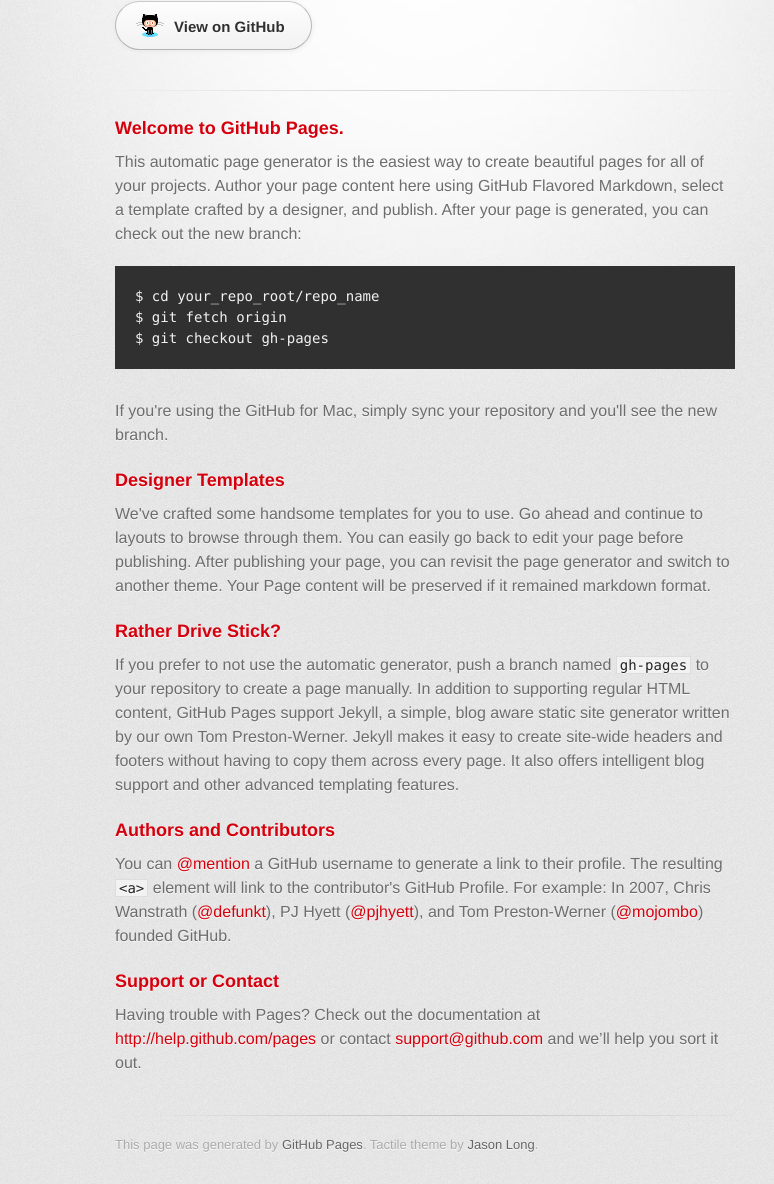
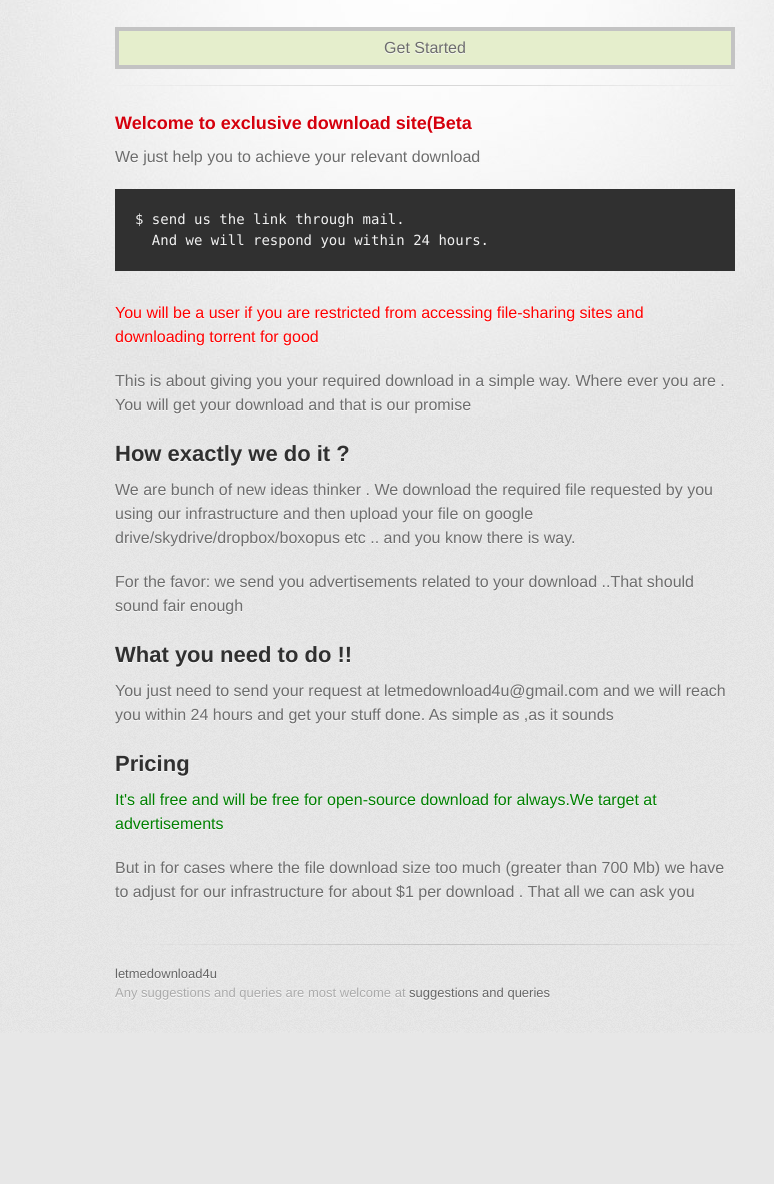
Before and after one commit to letmedownload4u/letmedownload4u.github.io, a plain HTML site: page index.html in a window 1280 px wide. Shown: the part 156-1340 px from the top of the page, without its empty margins (215-989 px from the left). After the commit the page ends 1189 px from the top, so only its background shows below. Drawn offline with nearby package versions, Linux system fonts and the light colour scheme; a web font is replaced by a local one.

Commit message:
first interface

```diff
--- a/index.html
+++ b/index.html
@@ -10,7 +10,33 @@
     <!--[if lt IE 9]>
     <script src="//html5shiv.googlecode.com/svn/trunk/html5.js"></script>
     <![endif]-->
+    <script src="http://ajax.googleapis.com/ajax/libs/jquery/1.10.2/jquery.min.js">
+</script>
+<script>
+$(document).ready(function(){
+  $("#flip").click(function(){
+    $("#panel").slideToggle("slow");
+  });
+});
+</script>
+
+<style type="text/css">
+#panel,#flip
+{
+padding:5px;
+text-align:center;
+background-color:#e5eecc;
+border:solid 4px #c3c3c3;
+}
+#panel
+{
+padding:50px;
+display:none;
+}
+</style>
+
     <title>Letmedownload4u.github.io by letmedownload4u</title>
+
   </head>
 
   <body>
@@ -18,52 +44,54 @@
       <div class="inner">
 
         <header>
-          <h1>Letmedownload4u.github.io</h1>
-          <h2>just let me download for you</h2>
+          <h1>Letmedownload4u</h1>
+          <h2>Just send your request and we <img src="images/Download.jpg" width="50" height="50"></img>for you</h2>
         </header>
 
-        <section id="downloads" class="clearfix">
-          <a href="https://github.com/letmedownload4u" id="view-on-github" class="button"><span>View on GitHub</span></a>
-        </section>
+        <div id="flip" >Get Started</div>
+       <div id="panel"><a href="mailto:letmedownload4u@gmail.com">Send your requests</a></div>
+
 
         <hr>
 
         <section id="main_content">
           <h3>
-<a name="welcome-to-github-pages" class="anchor" href="#welcome-to-github-pages"><span class="octicon octicon-link"></span></a>Welcome to GitHub Pages.</h3>
+<a name="welcome-to-exclusive download site(beta)" class="anchor" href="#welcome-to-exclusive download site"><span class="octicon octicon-link"></span></a>Welcome to exclusive download site(Beta</h3>
 
-<p>This automatic page generator is the easiest way to create beautiful pages for all of your projects. Author your page content here using GitHub Flavored Markdown, select a template crafted by a designer, and publish. After your page is generated, you can check out the new branch:</p>
+<p>We just help you to achieve your relevant download</p>
 
-<pre><code>$ cd your_repo_root/repo_name
-$ git fetch origin
-$ git checkout gh-pages
+<pre><code>$ send us the link through mail.
+  And we will respond you within 24 hours.
 </code></pre>
 
-<p>If you're using the GitHub for Mac, simply sync your repository and you'll see the new branch.</p>
+<p ><font color="red">You will be a user if you are restricted from accessing file-sharing sites and downloading torrent for good</font></p>
 
-<h3>
-<a name="designer-templates" class="anchor" href="#designer-templates"><span class="octicon octicon-link"></span></a>Designer Templates</h3>
+<h2>
+<a name="What exactly this site is about" class="anchor" href="#designer-templates"><span class="octicon octicon-link"></span></a></h2>
 
-<p>We've crafted some handsome templates for you to use. Go ahead and continue to layouts to browse through them. You can easily go back to edit your page before publishing. After publishing your page, you can revisit the page generator and switch to another theme. Your Page content will be preserved if it remained markdown format.</p>
+<p>This is about giving you your required download in a simple way. Where ever you are . You will get your download and that is our promise</p>
 
-<h3>
-<a name="rather-drive-stick" class="anchor" href="#rather-drive-stick"><span class="octicon octicon-link"></span></a>Rather Drive Stick?</h3>
+<h2>
+<a name="How exactly we do it ?" class="anchor" href="#rather-drive-stick"><span class="octicon octicon-link"></span></a>How exactly we do it ?</h2>
 
-<p>If you prefer to not use the automatic generator, push a branch named <code>gh-pages</code> to your repository to create a page manually. In addition to supporting regular HTML content, GitHub Pages support Jekyll, a simple, blog aware static site generator written by our own Tom Preston-Werner. Jekyll makes it easy to create site-wide headers and footers without having to copy them across every page. It also offers intelligent blog support and other advanced templating features.</p>
+<p>We are bunch of new ideas thinker . We download the required file requested by you using our infrastructure and then upload your file on google drive/skydrive/dropbox/boxopus etc .. and you know there is way.</p>
+<p>For the favor: we send you advertisements related to your download ..That should sound fair enough</p>
 
-<h3>
-<a name="authors-and-contributors" class="anchor" href="#authors-and-contributors"><span class="octicon octicon-link"></span></a>Authors and Contributors</h3>
+<h2>
+<a name="What you need to do !!" class="anchor" href="#authors-and-contributors"><span class="octicon octicon-link"></span></a>What you need to do !!</h2>
 
-<p>You can <a href="https://github.com/blog/821" class="user-mention">@mention</a> a GitHub username to generate a link to their profile. The resulting <code>&lt;a&gt;</code> element will link to the contributor's GitHub Profile. For example: In 2007, Chris Wanstrath (<a href="https://github.com/defunkt" class="user-mention">@defunkt</a>), PJ Hyett (<a href="https://github.com/pjhyett" class="user-mention">@pjhyett</a>), and Tom Preston-Werner (<a href="https://github.com/mojombo" class="user-mention">@mojombo</a>) founded GitHub.</p>
+<p>You just need to send your request at letmedownload4u@gmail.com and we will reach you within 24 hours and get your stuff done. As simple as ,as it sounds </p>
 
-<h3>
-<a name="support-or-contact" class="anchor" href="#support-or-contact"><span class="octicon octicon-link"></span></a>Support or Contact</h3>
+<h2>
+<a name="support-or-contact" class="anchor" href="#support-or-contact"><span class="octicon octicon-link"></span></a>Pricing</h2>
 
-<p>Having trouble with Pages? Check out the documentation at <a href="http://help.github.com/pages">http://help.github.com/pages</a> or contact <a href="mailto:support@github.com">support@github.com</a> and we’ll help you sort it out.</p>
+<p><font color="green">It's  all free and will be free for open-source download for always.We target at advertisements</font></p>
+<p>But in for cases where the file download size too much (greater than 700 Mb) we have to adjust for our infrastructure for about $1 per download . That all we can ask you </p>
         </section>
 
         <footer>
-          This page was generated by <a href="http://pages.github.com">GitHub Pages</a>. Tactile theme by <a href="https://twitter.com/jasonlong">Jason Long</a>.
+          <address><a href="mailto:letmedownload4u@gmail.com">letmedownload4u</a></address>
+          Any suggestions and queries are most welcome at <a href="mailto:letmedownload4u@gmail.com">suggestions and queries</a>
         </footer>
 
 
```
Also changed, not shown: images/Download.jpg (added).
